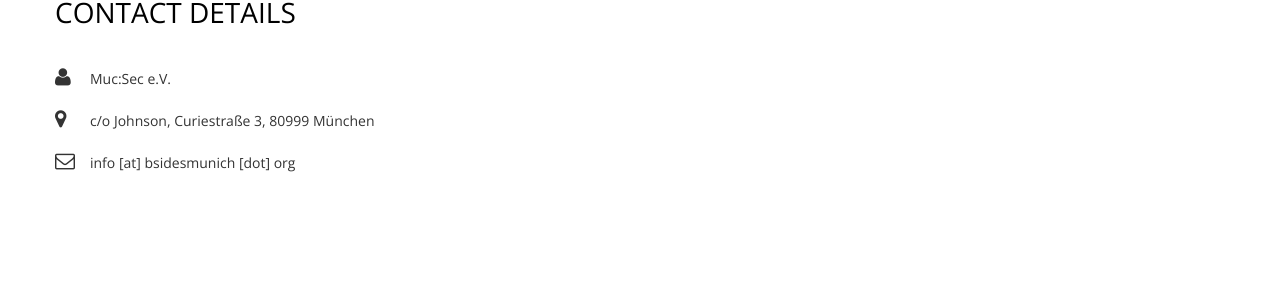
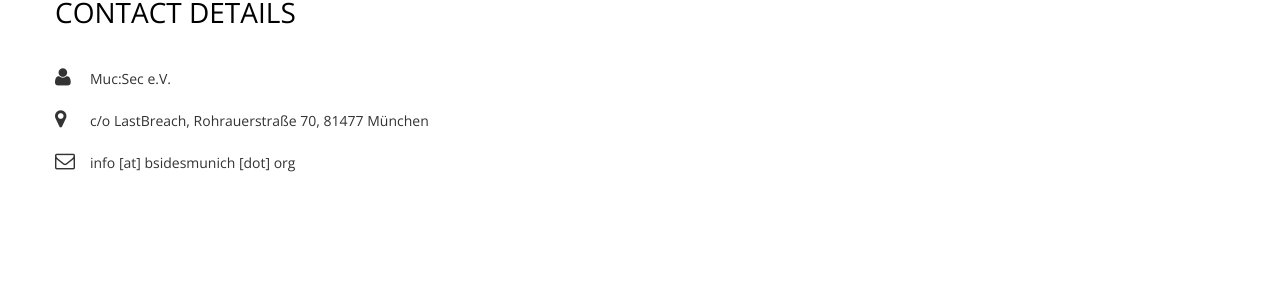
Before and after one commit to BSidesMUC/www, a Jekyll site: the page built from imprint.md, in a window 1280 px wide. Shown: the part 308-613 px from the top of the page. Built offline with Jekyll 4.4.1, drawn with Linux system fonts in a browser that asks for light colours; some web fonts are replaced.

Commit message:
Update to address

```diff
--- a/_config.yml
+++ b/_config.yml
@@ -27,8 +27,8 @@
 imprint:
   #name: "BSides Munich, Mr. Frederic Mohr"
   name: "Muc:Sec e.V."
-  addressco: "c/o Johnson"
-  address: "Curiestraße 3, 80999 München"
+  addressco: "c/o LastBreach"
+  address: "Rohrauerstraße 70, 81477 München"
   email: "info [at] bsidesmunich [dot] org"
   #phone: "+49 89
 
```
